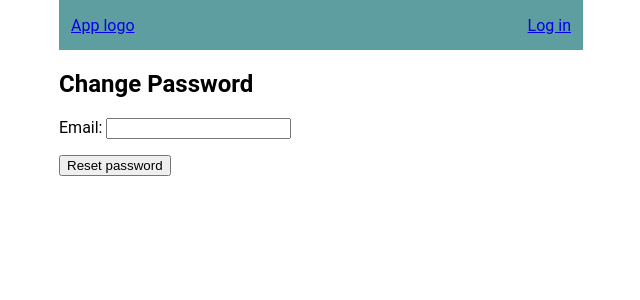
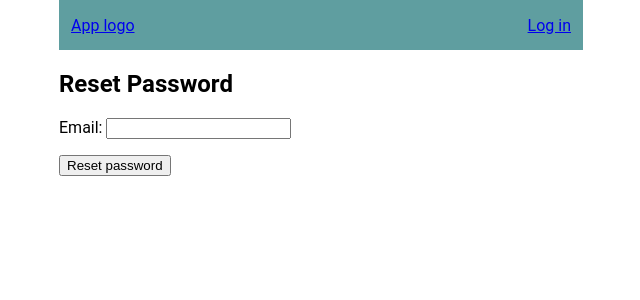
Before and after one commit to alvyynm/takeaway-django, a Django app: page /accounts/password_reset/ in a window 1280 px wide. Shown: the top 300 px of the page, without its empty margins (331-971 px from the left). Run offline with Django 5.2, Linux system fonts and the light colour scheme.

Commit message:
fix: rename password reset page

```diff
--- a/accounts/templates/registration/password_reset_form.html
+++ b/accounts/templates/registration/password_reset_form.html
@@ -3,7 +3,7 @@
     <section>
         <div>
             <div>
-                <h2>Change Password</h2>
+                <h2>Reset Password</h2>
                 <form method="post">
                     {% csrf_token %}
                     <div>{{ form.as_p }}</div>
```
